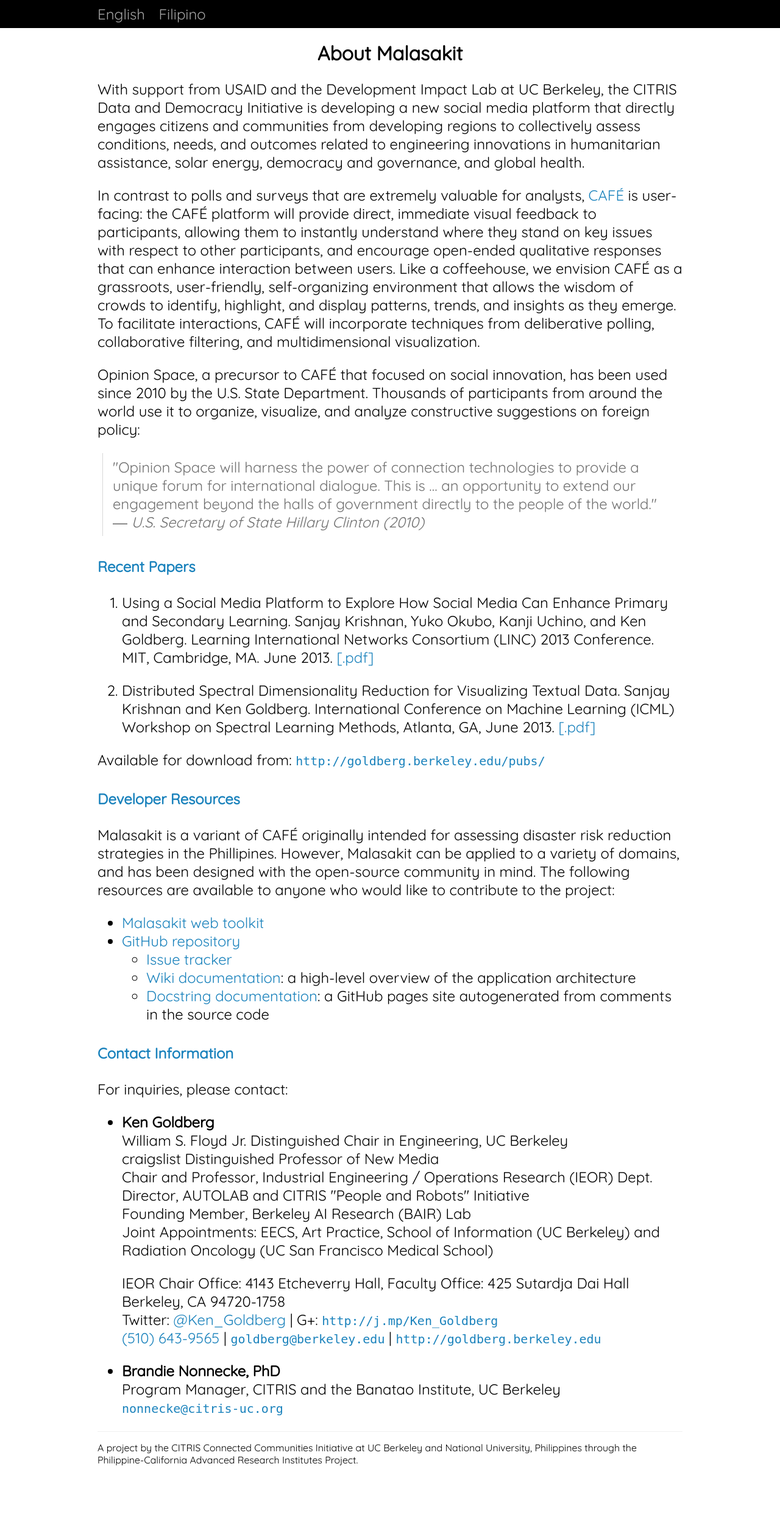
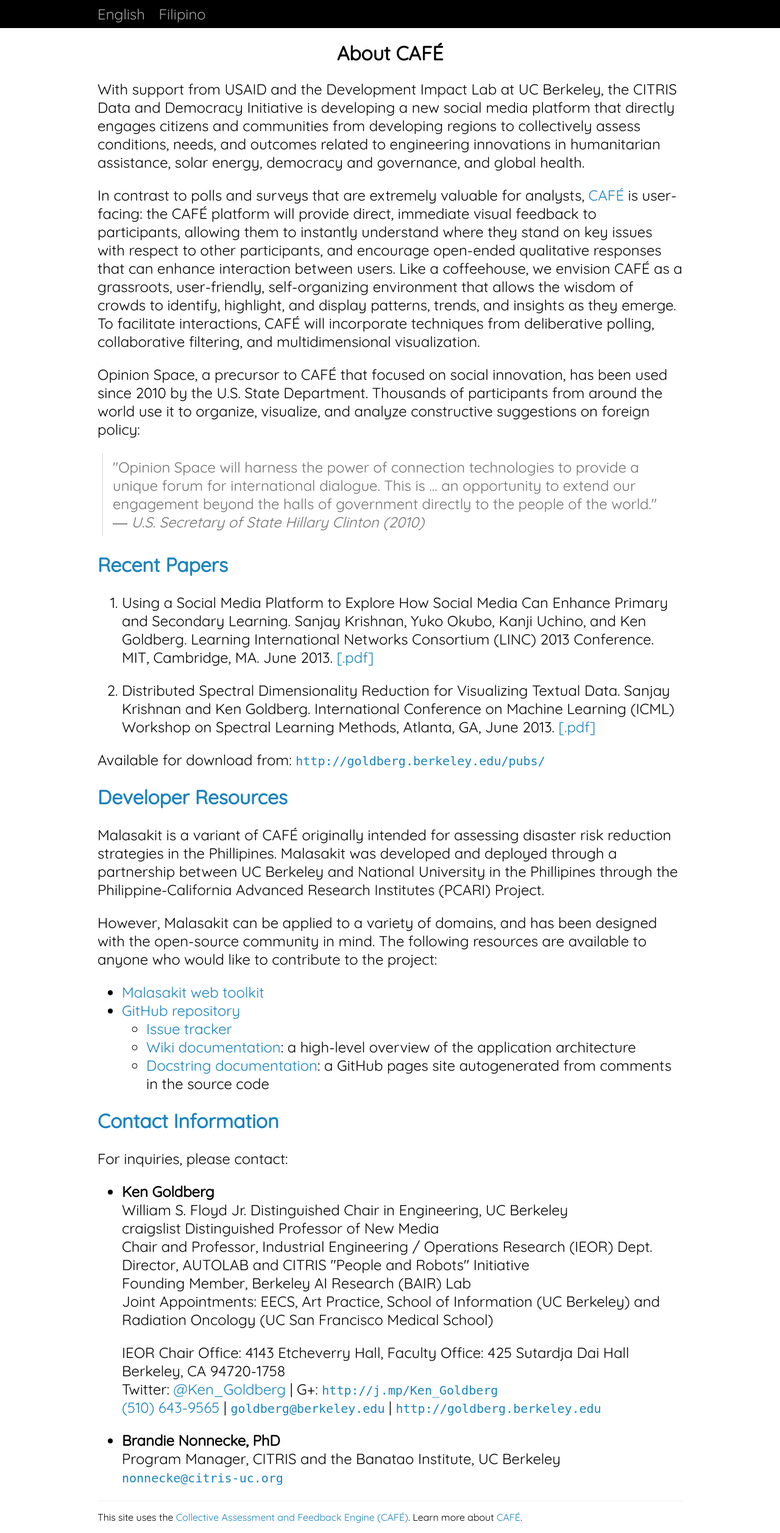
Before and after one commit to BerkeleyAutomation/malasakit, a Django app: page /en/about/ in a window 1280 px wide. Shown: the whole page at 61% size. Before the commit the page ends 2404 px from the top, so only its background shows below. Run offline with Django 3.2, Linux system fonts and the light colour scheme; data that the repository does not hold is empty; style sheets or scripts are compiled from the project's sources; parts of the project's set-up code (start-up, migrations or seed data) failed here and were passed over.

Commit message:
Updated footnote

```diff
--- a/malasakit-django/pcari/static/css/typography.less
+++ b/malasakit-django/pcari/static/css/typography.less
@@ -47,7 +47,7 @@
 }
 
 @media all and (min-width: @breakpoint) {
-  p, ul, ol, div, a, blockquote, input, select, textarea, button {
+  p, ul, ol, div, .nav-button a, blockquote, input, select, textarea, button {
     font-size: x-large;
   }
   h1, h2 {
--- a/malasakit-django/pcari/templates/about.html
+++ b/malasakit-django/pcari/templates/about.html
@@ -2,8 +2,8 @@
 
 {% load i18n %}
 
-{% block title %}{% trans 'About Malasakit' %}{% endblock %}
-{% block main-heading %}{% trans 'About Malasakit' %}{% endblock %}
+{% block title %}{% trans 'About CAFÉ' %}{% endblock %}
+{% block main-heading %}{% trans 'About CAFÉ' %}{% endblock %}
 
 {% block content %}
   <section>
@@ -54,7 +54,7 @@
     </p>
   </section>
   <section id="papers">
-    <h2><a href="#papers">{% trans 'Recent Papers' %}</a></h2>
+    <a href="#papers"><h2>{% trans 'Recent Papers' %}</h2></a>
     <ol>
       <li>
         <p>
@@ -82,11 +82,18 @@
     </p>
   </section>
   <section id="dev">
-    <h2><a href="#dev">{% trans 'Developer Resources' %}</a></h2>
+    <a href="#dev"><h2>{% trans 'Developer Resources' %}</h2></a>
     <p>
       {% blocktrans trimmed %}
         Malasakit is a variant of CAFÉ originally intended for assessing
         disaster risk reduction strategies in the Phillipines.
+        Malasakit was developed and deployed through a partnership between UC
+        Berkeley and National University in the Phillipines through the
+        Philippine-California Advanced Research Institutes (PCARI) Project.
+      {% endblocktrans %}
+    </p>
+    <p>
+      {% blocktrans trimmed %}
         However, Malasakit can be applied to a variety of domains, and has been
         designed with the open-source community in mind.
         The following resources are available to anyone who would like to
@@ -112,7 +119,7 @@
     </ul>
   </section>
   <section id="contact">
-    <h2><a href="#contact">{% trans 'Contact Information' %}</a></h2>
+    <a href="#contact"><h2>{% trans 'Contact Information' %}</h2></a>
     <p>
       {% trans 'For inquiries, please contact:' %}
     </p>
--- a/malasakit-django/pcari/templates/base.html
+++ b/malasakit-django/pcari/templates/base.html
@@ -52,10 +52,10 @@
         <hr>
         <p id="footnote">
           {% block footnote %}
+            {% url 'pcari:about' as about_url %}
             {% blocktrans trimmed %}
-              A project by the CITRIS Connected Communities Initiative at
-              UC Berkeley and National University, Philippines
-              through the Philippine-California Advanced Research Institutes Project.
+              This site uses the <a href="http://cafesystem.org/">Collective Assessment and Feedback Engine (CAFÉ)</a>.
+              Learn more about <a href="{{ about_url }}">CAFÉ</a>.
             {% endblocktrans %}
           {% endblock %}
         </p>
```
